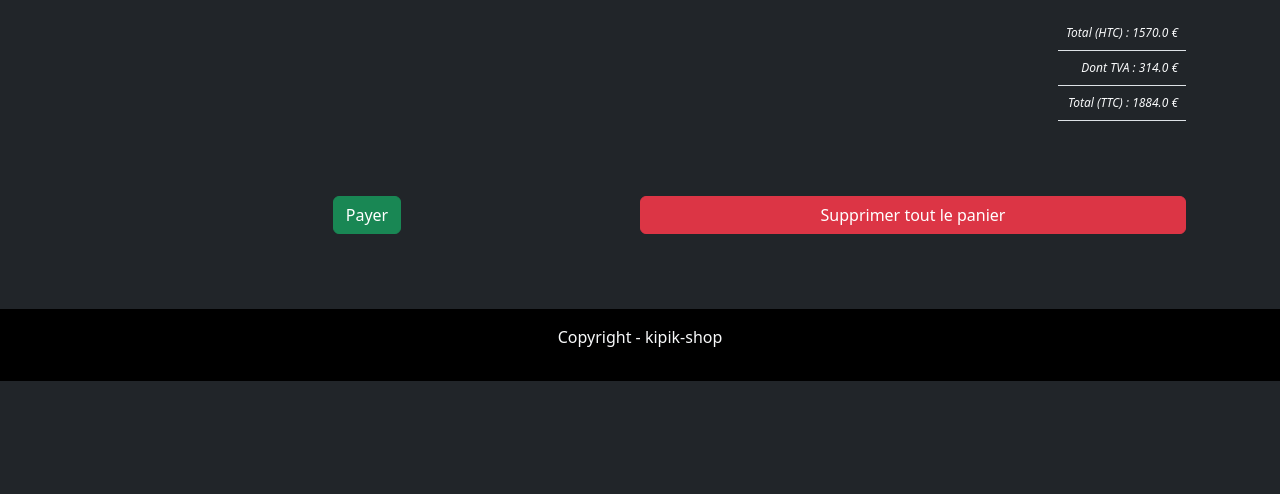
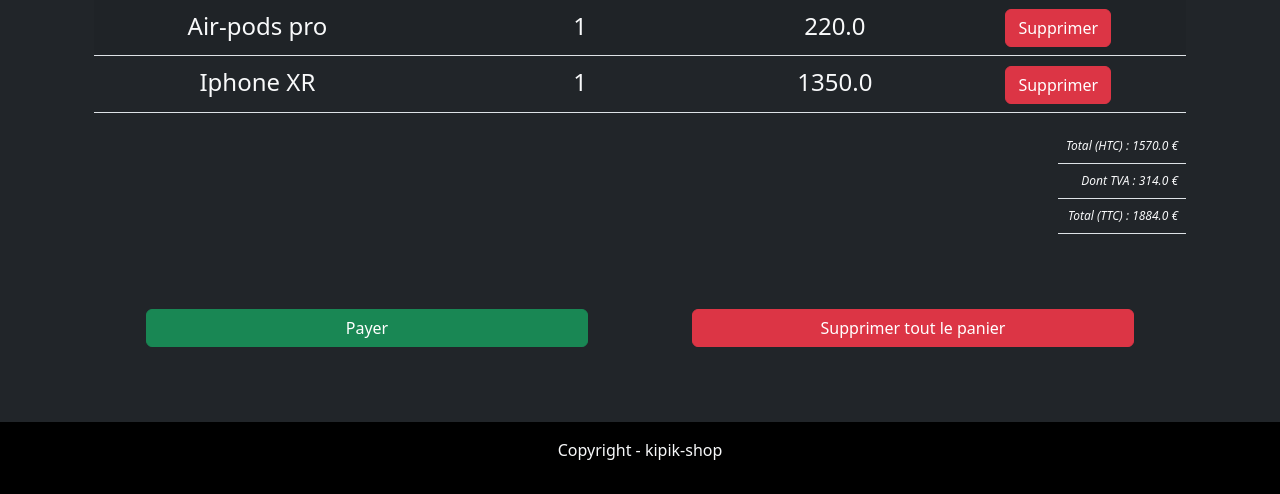
Before and after one commit to Antho-Webdesign/ecommerce2022, a Django app: page /cart/ in a window 1280 px wide. Shown: the part 307-801 px from the top of the page. Before the commit the page ends 688 px from the top, so only its background shows below. Run offline with Django 3.2, Linux system fonts and the light colour scheme; a user stored in the database is signed in; data comes from the database, SQL or seed files in the repository; both versions use the stored data as it was after the commit; some libraries are stand-ins or nearby versions.

Commit message:
cart product ok

```diff
--- a/shop/templates/shop/cart.html
+++ b/shop/templates/shop/cart.html
@@ -21,7 +21,7 @@
                     </tr>
                 </thead>
                 <tbody>
-                    {% for order in orders %}
+                    {% for order in user.cart.orders.all %}
                     <tr>
                         <td class="text-light">{{ order.product.name }}</td>
                         <td class="text-light">{{ order.quantity }}</td>
@@ -51,11 +51,11 @@
             <div class="box-btn">
 
                 <div class="btn-left">
-                    <a href="{% url 'checkout' %}" class="btn btn-success">Payer</a>
+                    <a class="btn btn-success btn-cart" style="width:90%;" href="{% url 'checkout' %}" >Payer</a>
                 </div>
 
                 <div class="btn-right">
-                    <a class="btn btn-danger btn-del-all" href="{% url 'delete-cart' %}">Supprimer tout le panier</a>
+                    <a class="btn btn-danger btn-cart" style="width:90%;" href="{% url 'delete-cart' %}">Supprimer tout le panier</a>
                 </div>
 
             </div>
--- a/shop/views.py
+++ b/shop/views.py
@@ -106,16 +106,17 @@
 
 def cart(request):
     products = Product.objects.all()
-    categories = Category.objects.all()
+    # categories = Category.objects.all()
     total = sum(order.product.price * order.quantity for order in request.user.cart.orders.all())
     total_tva = tva(request)
     total_ttc = total + total_tva
     cart = get_object_or_404(Cart, user=request.user)
-
+    items = Cart.objects.filter(user=request.user)
     context = {
         'products': products,
-        'categories': categories,
+        # 'categories': categories,
         'cart': cart,
+        'items': items,
         'total': total,
         'total_tva': total_tva,
         'total_ttc': total_ttc,
--- a/static/css/style.css
+++ b/static/css/style.css
@@ -193,7 +193,9 @@
 
 .box-btn {
   display: flex;
-  justify-content: center;
+  justify-content: space-around;
+  margin: 75px auto;
+  flex-direction: row;
   width: 100%;
 }
 
@@ -207,16 +209,6 @@
   display: flex;
   width: 50%;
   justify-content: center;
-}
-
-.box-btn {
-  justify-content: space-around;
-  margin: 75px auto;
-  flex-direction: row;
-}
-
-.btn-del-all {
-  width: 100%;
 }
 
 .table {
@@ -325,3 +317,24 @@
 .product_details_box {
   margin: 105px 0 !important;
 }
+
+/*
+  * ============ BTN:cart, index, etc ============ *
+*/
+.btn-cart {
+  width: 90% !important;
+}
+
+.btn-left {
+  width: 45%;
+}
+
+.btn-right {
+  width: 45%;
+}
+
+/* Élément | http://127.0.0.1:8000/cart/ */
+
+.btn-cart>a {
+  width: 100%;
+}
```
Also changed, not shown: db.sqlite3.
